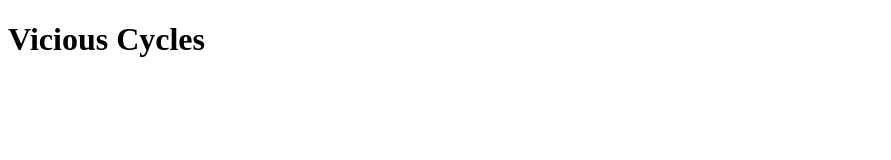
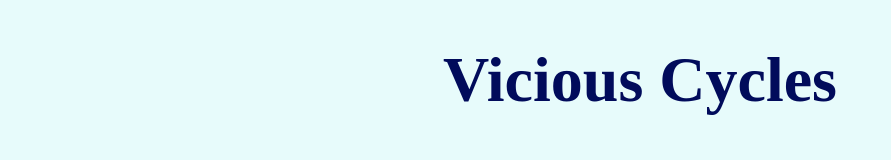
Before and after one commit to agluckin/ViciousCyclesProject, a plain HTML site: page index.html in a window 1280 px wide. Shown: the whole page, without its empty margins (0-891 px from the left). Drawn offline with Linux system fonts and the light colour scheme.

Commit message:
Add files via upload

```diff
--- a/index.html
+++ b/index.html
@@ -1,14 +1,31 @@
 <!DOCTYPE html>
 <html lang="en">
+
 <head>
     <meta charset="UTF-8">
     <meta name="viewport" content="width=device-width, initial-scale=1.0">
     <title>Vicious Cycles Project</title>
+    <style>
+        body {
+            background-color: #E7FBFB;
+
+
+        }
+
+        h1 {
+
+            font-size: 4em;
+            text-align: center;
+            color: #010B5B;
+        }
+    </style>
 </head>
+
 <body>
-   <header>
-       <h1>Vicious Cycles</h1>
-   </header>
+    <header>
+        <h1>Vicious Cycles</h1>
+    </header>
 
 </body>
+
 </html>
```
